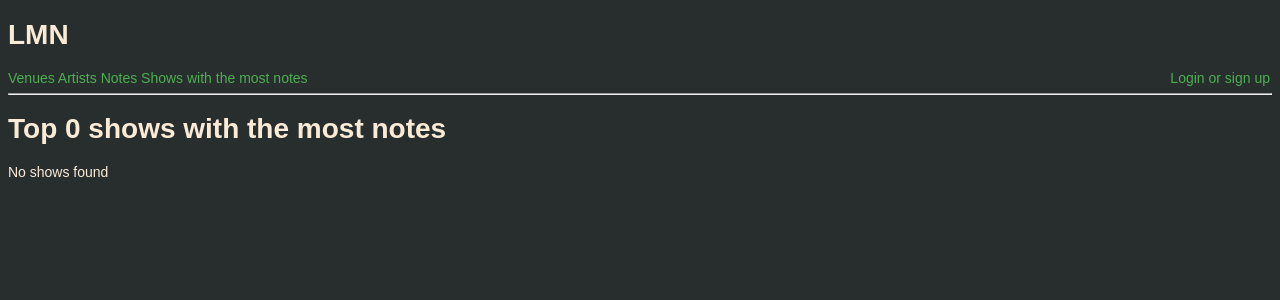
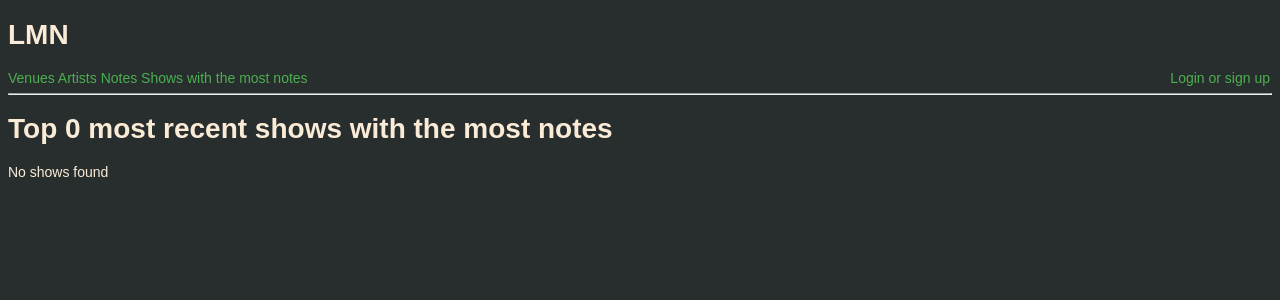
Before and after one commit to oscar-chiqui/group_4, a Django app: page /shows/most_notes_list/ in a window 1280 px wide. Shown: the top 300 px of the page. Run offline with Django 3.2, Linux system fonts and the light colour scheme; data comes from the database, SQL or seed files in the repository; data that the repository does not hold is empty; parts of the project's set-up code (start-up, migrations or seed data) failed here and were passed over.

Commit message:
Change header to include that the shows are most recent and have most notes"

```diff
--- a/lmn/templates/lmn/shows/shows_with_most_notes.html
+++ b/lmn/templates/lmn/shows/shows_with_most_notes.html
@@ -2,7 +2,7 @@
 
 {% block content %}
 
-  <h1>Top {{ top_5_shows|length }} shows with the most notes</h1>
+  <h1>Top {{ top_5_shows|length }} most recent shows with the most notes</h1>
 
   {% for show in top_5_shows %}
 
```
